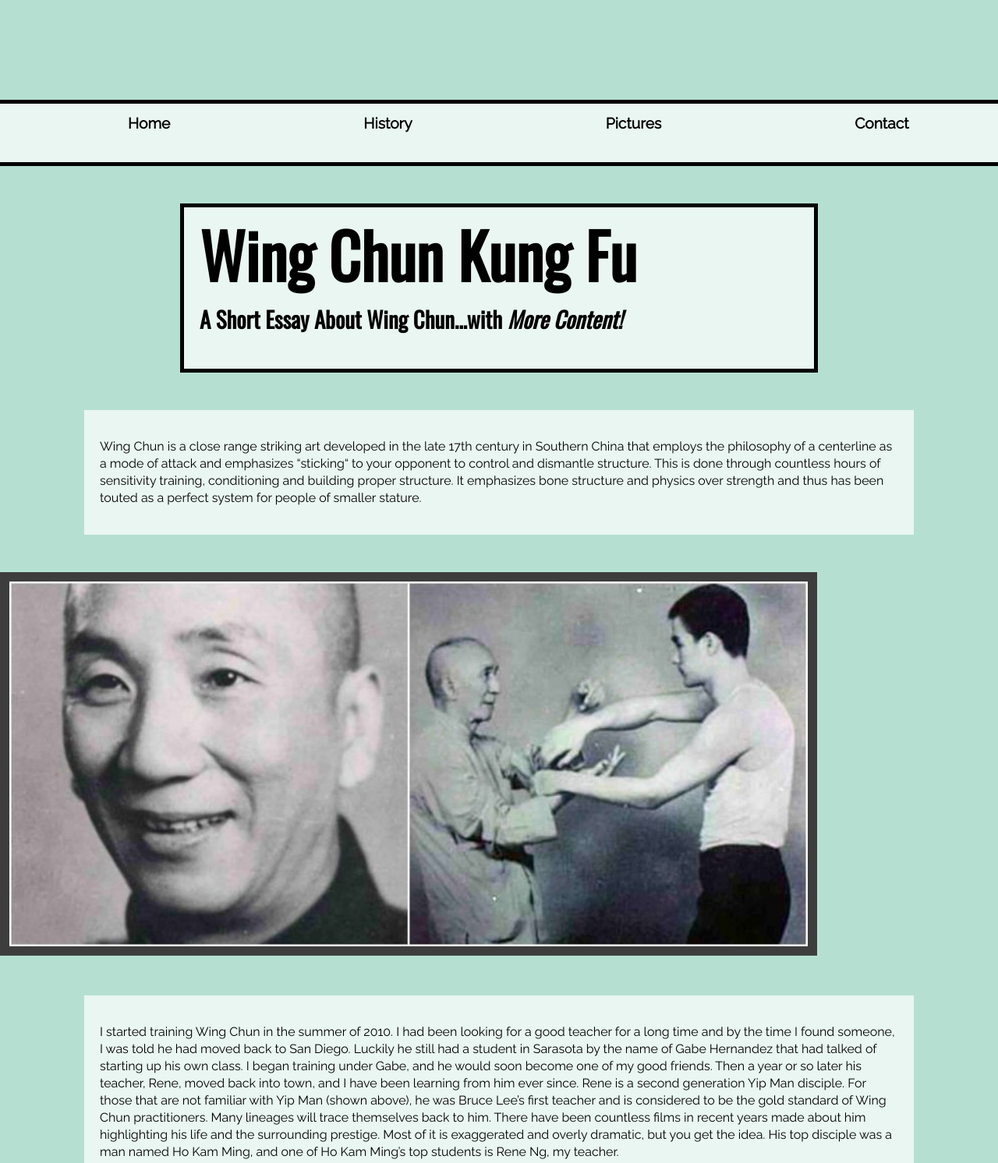
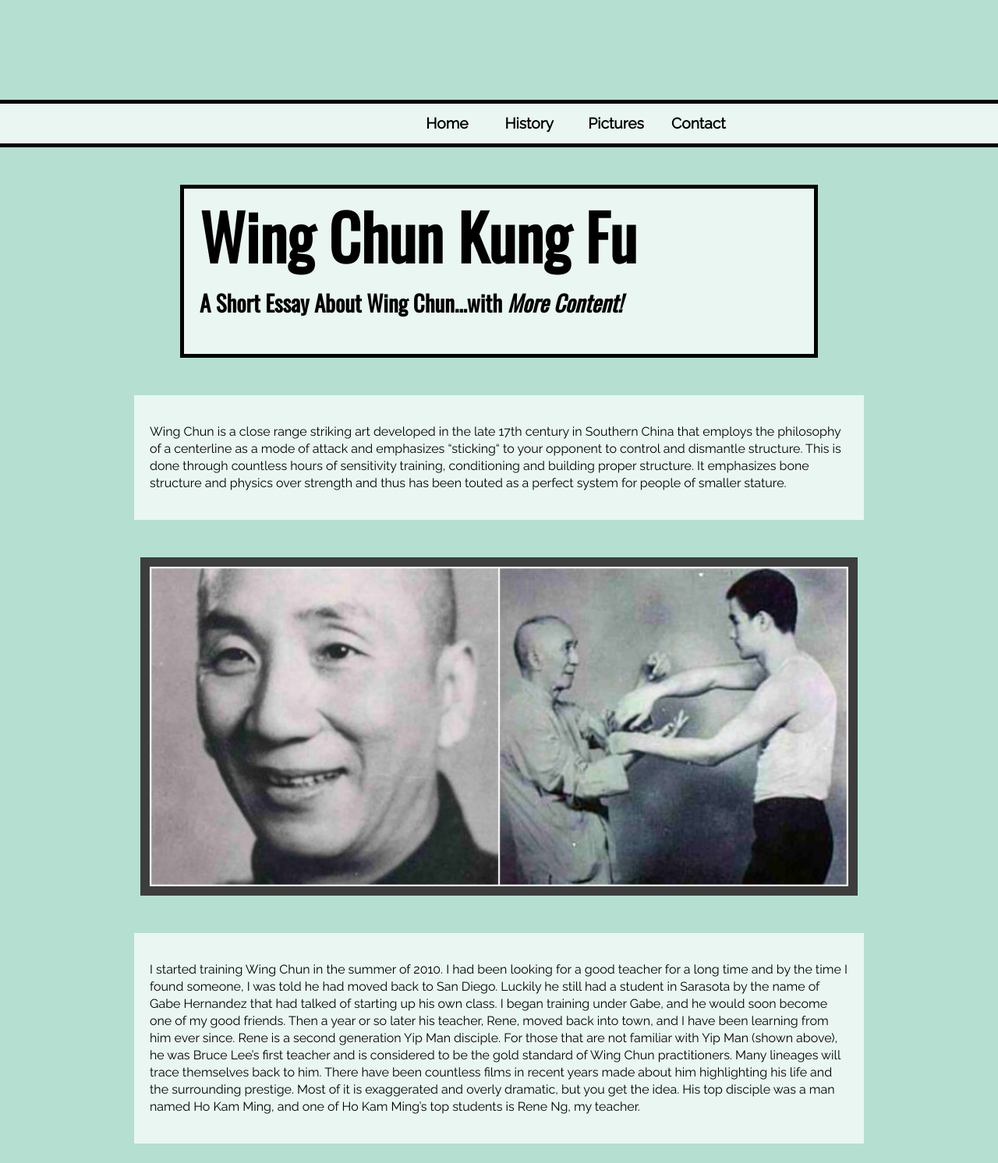
Before and after one commit to TobiasNorton/expanding-your-world, a website: page public/index.html in a window 1280 px wide. Shown: the top 1492 px of the page at 78% size. Drawn offline with nearby package versions, Linux system fonts and the light colour scheme.

Commit message:
Expanding Our World

```diff
--- a/public/index.html
+++ b/public/index.html
@@ -10,8 +10,7 @@
 </head>
 
 <body>
-  <div class="navigation">
-    <nav>
+  <nav class="navigation">
     <ul>
       <li><a href="./index.html">Home</a></li>
       <li><a href="./history.html">History</a></li>
@@ -19,7 +18,6 @@
       <li><a href="">Contact</a></li>
     </ul>
   </nav>
-  </div>
   <div id="heading">
     <h1>Wing Chun Kung Fu</h1>
     <h3>A Short Essay About Wing Chun...with <em>More Content!</em></h2>
--- a/public/screen.css
+++ b/public/screen.css
@@ -2,9 +2,9 @@ html {
   height: 100%;
 }
 
-/** {
+/* * {
   outline: 1px solid black;
-}*/
+} */
 
 .navigation {
   background-color: rgba(255, 255, 255, 0.7);
@@ -12,6 +12,9 @@ html {
   border-top: 5px solid black;
   border-bottom: 5px solid black;
   margin-bottom: 20px;
+  display: flex;
+  flex-wrap: wrap;
+  justify-content: space-evenly;
 }
 
 #heading {
@@ -39,6 +42,7 @@ h1 {
 h3 {
   font-size: 1.8rem;
   font-family: 'Oswald', sans-serif;
+  line-height: 1.2em;
 }
 
 p {
@@ -48,11 +52,12 @@ p {
 
 img {
   margin: 0 auto;
-  width: 80%;
+  width: 70%;
+  display: flex;
 }
 
 .picframe {
-  width: 80%;
+  width: 70%;
   border: 12px solid rgb(61, 61, 61);
 }
 
@@ -60,22 +65,22 @@ img {
   background-color: rgba(255, 255, 255, 0.7);
   padding: 20px;
   margin: 3rem auto;
-  width: 80%;
+  width: 70%;
 }
 
 footer {
   font-family: 'Raleway', sans-serif;
-  margin: 10% auto;
-}
-
-nav {
-  margin-bottom: 2.5em;
+  margin-top: 10%;
+  margin-left: 7%;
 }
 
 nav ul {
   list-style: none;
   display: flex;
   align: left;
+  display: flex;
+  justify-content: space-between;
+  padding: 0;
 }
 
 nav ul li {
@@ -83,6 +88,7 @@ nav ul li {
   font-family: 'Raleway', sans-serif;
   font-size: 1.2rem;
   font-weight: bold;
+  max-width: 60px;
 }
 
 a {
```
Lines whose indentation alone changed are shown as unchanged.
